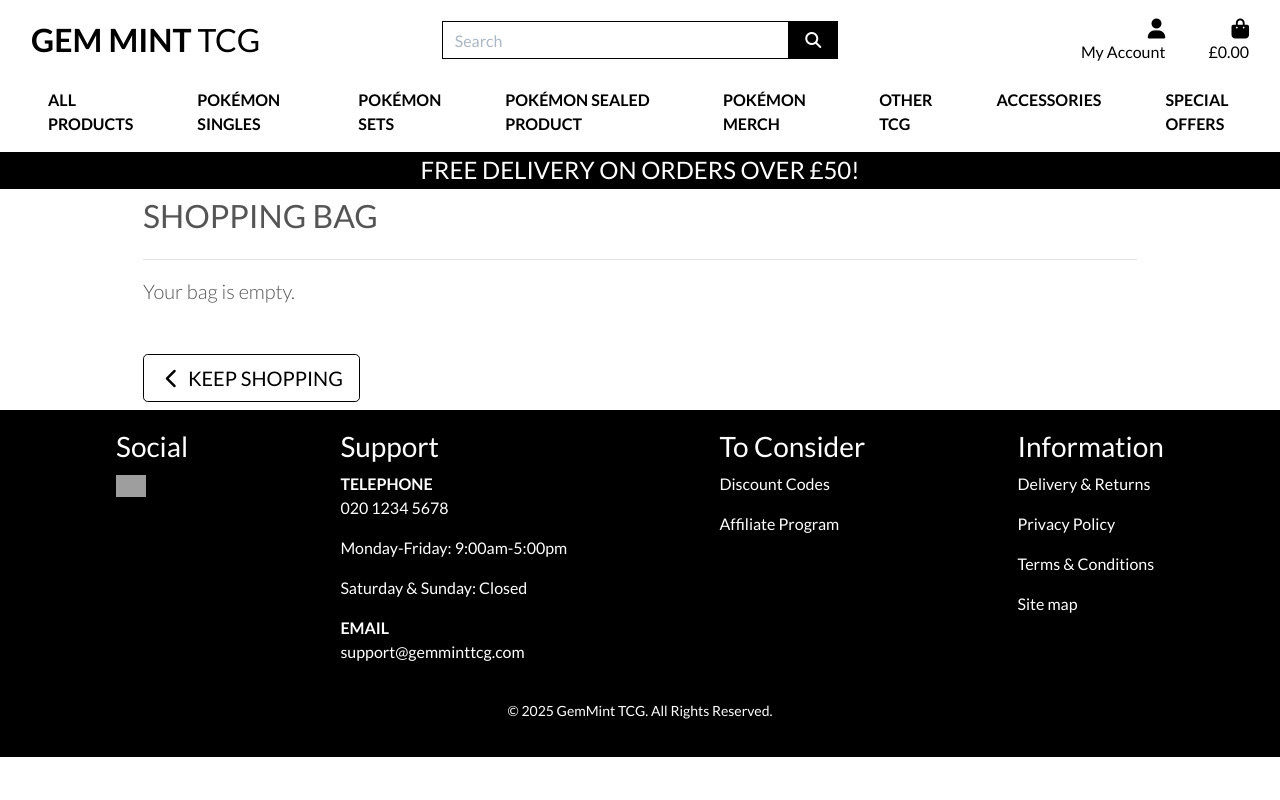
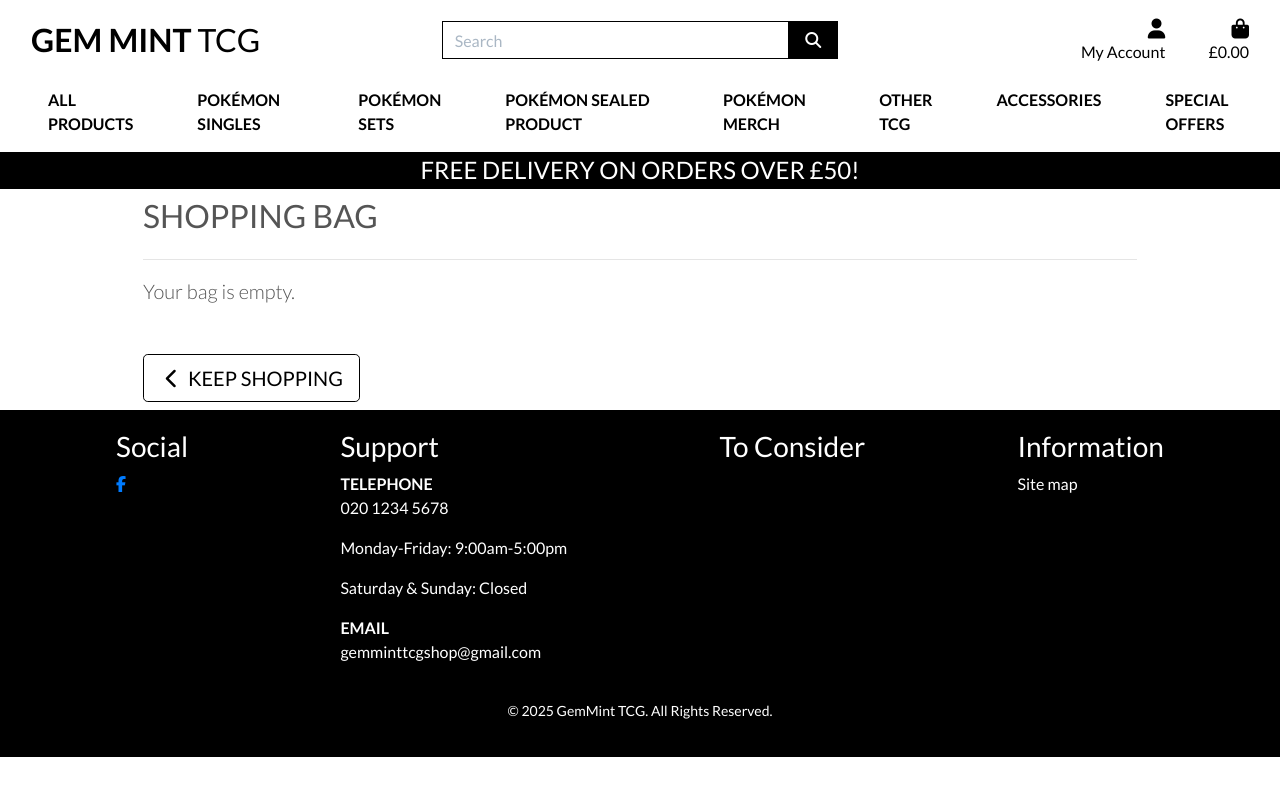
Before and after one commit to DrunkenJellies-dev/GemMintTCG, a Django app: page /bag/ in a window 1280 px wide. Run offline with Django 3.2, Linux system fonts and the light colour scheme; some libraries are stand-ins or nearby versions; grey boxes are pictures that could not be loaded.

Commit message:
Corrected changes

```diff
--- a/GemMintTCG/settings.py
+++ b/GemMintTCG/settings.py
@@ -40,7 +40,6 @@ INSTALLED_APPS = [
     'django.contrib.messages',
     'django.contrib.staticfiles',
     'django.contrib.sites',
-    "django.contrib.sitemaps",
 
     # Created Apps
     'home',
--- a/products/models.py
+++ b/products/models.py
@@ -25,7 +25,6 @@ class Product(models.Model):
     price = models.DecimalField(max_digits=6, decimal_places=2)
     rating = models.DecimalField(max_digits=6, decimal_places=2, null=True, blank=True)
     image_url = models.URLField(max_length=1024, null=True, blank=True)
-    updated_at = models.DateTimeField(auto_now=True)
 
     def __str__(self):
         return self.name
--- a/templates/base.html
+++ b/templates/base.html
@@ -165,8 +165,8 @@
           <!-- Socials -->
           <div>
               <h3>Social</h3>
-              <a href="https://www.facebook.com/YourPage" target="_blank">
-                  <img src="{% static 'images/facebook-icon.png' %}" alt="Facebook" style="width: 30px;">
+              <a href="https://www.facebook.com/profile.php?id=61572613770063" target="_blank">
+                <i class="fa-brands fa-facebook-f"></i>
               </a>
           </div>
 
@@ -176,22 +176,17 @@
               <p><strong>TELEPHONE</strong><br>020 1234 5678</p>
               <p>Monday-Friday: 9:00am-5:00pm</p>
               <p>Saturday & Sunday: Closed</p>
-              <p><strong>EMAIL</strong><br>support@gemminttcg.com</p>
+              <p><strong>EMAIL</strong><br>gemminttcgshop@gmail.com</p>
           </div>
 
           <!-- To Consider -->
           <div>
               <h3>To Consider</h3>
-              <p><a href="{% url 'discounts' %}" style="color: #fff;">Discount Codes</a></p>
-              <p><a href="{% url 'affiliate' %}" style="color: #fff;">Affiliate Program</a></p>
           </div>
 
           <!-- Information -->
           <div>
               <h3>Information</h3>
-              <p><a href="{% url 'delivery_returns' %}" style="color: #fff;">Delivery & Returns</a></p>
-              <p><a href="{% url 'privacy_policy' %}" style="color: #fff;">Privacy Policy</a></p>
-              <p><a href="{% url 'terms' %}" style="color: #fff;">Terms & Conditions</a></p>
               <p><a href="/sitemap.xml" style="color: #fff;">Site map</a></p>
           </div>
 
```
